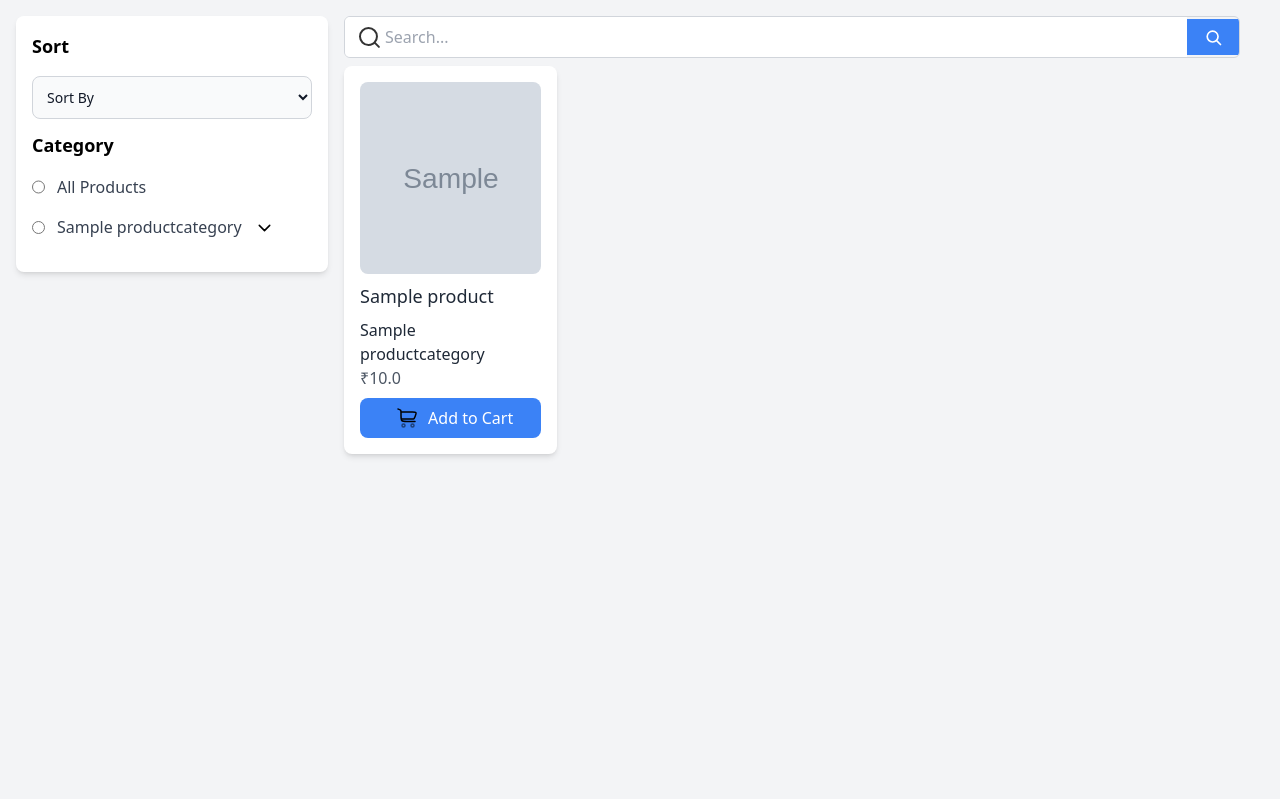
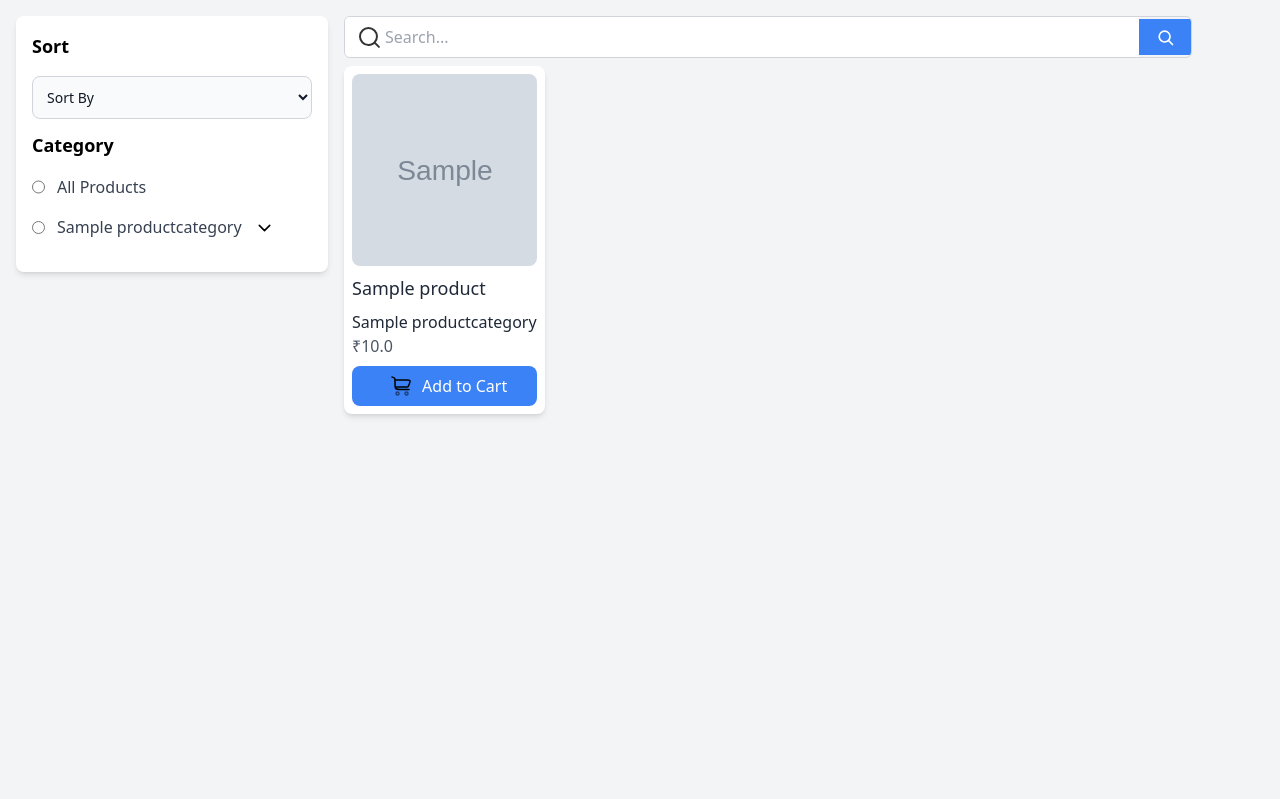
Before and after one commit to ShashwatUpadhyay/EcommerceApplication, a Django app: page /shop/ in a window 1280 px wide. Shown: the part 74-873 px from the top of the page. Run offline with Django 5.2, Linux system fonts and the light colour scheme; tables that the repository leaves empty hold one stand-in row (values such as "Sample post"); grey boxes marked "Sample" are stand-in pictures; some libraries are stand-ins or nearby versions.

Commit message:
shop page upgrade

```diff
--- a/ecom/settings.py
+++ b/ecom/settings.py
@@ -67,6 +67,7 @@ TEMPLATES = [
                 'django.contrib.auth.context_processors.auth',
                 'django.contrib.messages.context_processors.messages',
                 'base.context_processors.cart_item_count',
+                'shop.context_processors.cart_context',
             ],
         },
     },
--- a/orders/models.py
+++ b/orders/models.py
@@ -29,12 +29,16 @@ class Cart(BaseModel):
     def final_price(self):
         return self.total_price + self.tax
 
+    @property
+    def all_items(self):
+        return self.cartitems.all()
+
     def __str__(self):
         return self.customer.full_name
 
 class CartItem(BaseModel):
     cart = models.ForeignKey(Cart, on_delete=models.CASCADE, related_name='cartitems')
-    product = models.ForeignKey(Product, null=True,on_delete=models.SET_NULL)
+    product = models.ForeignKey(Product, null=True,on_delete=models.SET_NULL, related_name='incart')
     quantity = models.IntegerField(default=0)
 
 class Order(BaseModel):
--- /dev/null
+++ b/shop/context_processors.py
@@ -0,0 +1,9 @@
+from django.apps import apps
+
+def cart_context(request):
+    Cart = apps.get_model('orders', 'Cart')
+
+    def in_cart(product):
+        return Cart.objects.filter(customer=request.user.extra, is_paid=False, cartitems__product=product).exists()
+
+    return {'in_cart': in_cart}
--- a/shop/views.py
+++ b/shop/views.py
@@ -12,7 +12,7 @@ from django.core.paginator import Paginator
 def shop(request):
     category = models.ProductCategory.objects.all()
     products = models.Product.objects.all()
-
+    # print(request.user.extra in Cart.objects.filter(customer=request.user.extra, is_paid=False, cartitems__product__in=products))
     category_name = request.GET.get('category')
     sort = request.GET.get('sort')
     s = request.GET.get('s')
--- a/templates/components/header.html
+++ b/templates/components/header.html
@@ -29,7 +29,7 @@
 				{% if user.is_authenticated %}
 				<div class="relative">
 					<!-- Profile Icon -->
-					<button id="user-menu-btn" class="text-gray-600 hover:text-gray-900 text-xl focus:outline-none">
+					<button id="user-menu-btn" class="text-gray-600 z-200   hover:text-gray-900 text-xl focus:outline-none">
 						<svg height='30' viewBox="0 0 16 16" fill="none" xmlns="http://www.w3.org/2000/svg"><g id="SVGRepo_bgCarrier" stroke-width="0"></g><g id="SVGRepo_tracerCarrier" stroke-linecap="round" stroke-linejoin="round"></g><g id="SVGRepo_iconCarrier"> <path d="M8 7C9.65685 7 11 5.65685 11 4C11 2.34315 9.65685 1 8 1C6.34315 1 5 2.34315 5 4C5 5.65685 6.34315 7 8 7Z" fill="#000000"></path> <path d="M14 12C14 10.3431 12.6569 9 11 9H5C3.34315 9 2 10.3431 2 12V15H14V12Z" fill="#000000"></path> </g></svg>
 					</button>
 
--- a/templates/shop.html
+++ b/templates/shop.html
@@ -1,19 +1,18 @@
 {% extends "index.html" %}
 {% block title %}Ecommerce Home page{% endblock title %}
+{% load cart_filters %} {# Load the custom filter #}
 {% block stylesheet %}
 #search-results {
     position: absolute;
     top: 100%; /* Position right below input */
     left: 0;
-    z-index: 50; /* Ensure it appears above other elements */
     background-color: white;
-    max-height: 200px; /* Prevent overflow */
-    overflow-y: auto; /* Enable scrolling if too many results */
+    max-height: 300px; /* Prevent overflow */
+    overflow-y: scroll; /* Enable scrolling if too many results */
     display: none; /* Initially hidden */
 }
 
 {% endblock stylesheet %}
-
 {% block content %}
 
 <div class="bg-gray-100 min-h-screen">
@@ -54,9 +53,9 @@
                 {% if request.GET.sort %}
                 <input type="hidden" name="sort" value="{{ request.GET.sort }}">
                 {% endif %}
-                {% if request.GET.s %}
+                {% comment %} {% if request.GET.s %}
                 <input type="hidden" name="s" value="{{ request.GET.s }}">
-                {% endif %}
+                {% endif %} {% endcomment %}
 
                 <details class="mb-4">
                     <summary class="cursor-pointer font-medium text-gray-700 flex float-center">
@@ -106,7 +105,7 @@
         <!-- Products Section -->
         <div>
 
-        <div class="flex z-100  relative w-full flex-row text-on-surface dark:text-on-surface-dark">
+        <div class="flex relative w-full flex-row text-on-surface dark:text-on-surface-dark">
             <form class="flex items-center mb-2 w-full border border-gray-300 rounded-md overflow-hidden" id="search" method="get">
         {% if request.GET.sort %}
                 <input type="hidden" name="sort" value="{{ request.GET.sort }}">
@@ -251,7 +250,7 @@
             <!-- Product Card -->
             {% if products %}
             {% for product in products %}
-            <div class="block bg-white p-4 rounded-lg shadow-md hover:shadow-lg transition">
+            <div class="block bg-white p-2 rounded-lg shadow-md hover:shadow-lg transition">
             <a href="{% url 'product' product.slug %}" >
                 <img src="{{ product.latest_image.img.url }}" alt="{{ product.title }}"
                     class="w-full h-48 object-cover rounded-lg">
@@ -259,16 +258,23 @@
                 <p class=" font-small mt-2 text-gray-800">{{ product.category.name }}</p>
                 <p class="text-gray-600">₹{{ product.price }}</p>
             </a>
-            {% if product in request.user.extra.cart.cartitems.all %}
-                <button onclick="window.location.href=`/order/add-to-cart/?product_id={{ product.uid }}`" class="mt-2 w-full flex bg-blue-500 justify-center text-white px-4 py-2 rounded-lg hover:bg-blue-600 transition">
-                    <svg height='24' class='mx-2' viewBox="0 0 24 24" fill="none" xmlns="http://www.w3.org/2000/svg" stroke="#000000"><g id="SVGRepo_bgCarrier" stroke-width="0"></g><g id="SVGRepo_tracerCarrier" stroke-linecap="round" stroke-linejoin="round"></g><g id="SVGRepo_iconCarrier"> <path d="M2 3L2.26491 3.0883C3.58495 3.52832 4.24497 3.74832 4.62248 4.2721C5 4.79587 5 5.49159 5 6.88304V9.5C5 12.3284 5 13.7426 5.87868 14.6213C6.75736 15.5 8.17157 15.5 11 15.5H19" stroke="#000000" stroke-width="1.5" stroke-linecap="round"></path> <path opacity="0.5" d="M7.5 18C8.32843 18 9 18.6716 9 19.5C9 20.3284 8.32843 21 7.5 21C6.67157 21 6 20.3284 6 19.5C6 18.6716 6.67157 18 7.5 18Z" stroke="#000000" stroke-width="1.5"></path> <path opacity="0.5" d="M16.5 18.0001C17.3284 18.0001 18 18.6716 18 19.5001C18 20.3285 17.3284 21.0001 16.5 21.0001C15.6716 21.0001 15 20.3285 15 19.5001C15 18.6716 15.6716 18.0001 16.5 18.0001Z" stroke="#000000" stroke-width="1.5"></path> <path d="M5 6H16.4504C18.5054 6 19.5328 6 19.9775 6.67426C20.4221 7.34853 20.0173 8.29294 19.2078 10.1818L18.7792 11.1818C18.4013 12.0636 18.2123 12.5045 17.8366 12.7523C17.4609 13 16.9812 13 16.0218 13H5" stroke="#000000" stroke-width="1.5"></path> </g></svg>
-                    delete
-                </button>
+            {% if request.user.is_authenticated %}
+                {% if product|in_cart:request.user %}
+                    <button onclick="window.location.href=`/order/remove-item/?product_id={{ product.uid }}`" class="mt-2 w-full flex bg-red-500 justify-center text-white px-4 py-2 rounded-lg hover:bg-red-300 transition bottom-0">
+                        <svg height='25' viewBox="0 0 24 24" fill="none" xmlns="http://www.w3.org/2000/svg"><g id="SVGRepo_bgCarrier" stroke-width="0"></g><g id="SVGRepo_tracerCarrier" stroke-linecap="round" stroke-linejoin="round"></g><g id="SVGRepo_iconCarrier"> <path d="M6.99486 7.00636C6.60433 7.39689 6.60433 8.03005 6.99486 8.42058L10.58 12.0057L6.99486 15.5909C6.60433 15.9814 6.60433 16.6146 6.99486 17.0051C7.38538 17.3956 8.01855 17.3956 8.40907 17.0051L11.9942 13.4199L15.5794 17.0051C15.9699 17.3956 16.6031 17.3956 16.9936 17.0051C17.3841 16.6146 17.3841 15.9814 16.9936 15.5909L13.4084 12.0057L16.9936 8.42059C17.3841 8.03007 17.3841 7.3969 16.9936 7.00638C16.603 6.61585 15.9699 6.61585 15.5794 7.00638L11.9942 10.5915L8.40907 7.00636C8.01855 6.61584 7.38538 6.61584 6.99486 7.00636Z" fill="#0F0F0F"></path> </g></svg>
+                        remove from cart
+                    </button>
+                    {% else %}
+                    <button onclick="window.location.href=`/order/add-to-cart/?product_id={{ product.uid }}`" class="mt-2 w-full flex bg-blue-500 justify-center text-white px-4 py-2 rounded-lg hover:bg-blue-600 transition bottom-0">
+                        <svg height='24' class='mx-2' viewBox="0 0 24 24" fill="none" xmlns="http://www.w3.org/2000/svg" stroke="#000000"><g id="SVGRepo_bgCarrier" stroke-width="0"></g><g id="SVGRepo_tracerCarrier" stroke-linecap="round" stroke-linejoin="round"></g><g id="SVGRepo_iconCarrier"> <path d="M2 3L2.26491 3.0883C3.58495 3.52832 4.24497 3.74832 4.62248 4.2721C5 4.79587 5 5.49159 5 6.88304V9.5C5 12.3284 5 13.7426 5.87868 14.6213C6.75736 15.5 8.17157 15.5 11 15.5H19" stroke="#000000" stroke-width="1.5" stroke-linecap="round"></path> <path opacity="0.5" d="M7.5 18C8.32843 18 9 18.6716 9 19.5C9 20.3284 8.32843 21 7.5 21C6.67157 21 6 20.3284 6 19.5C6 18.6716 6.67157 18 7.5 18Z" stroke="#000000" stroke-width="1.5"></path> <path opacity="0.5" d="M16.5 18.0001C17.3284 18.0001 18 18.6716 18 19.5001C18 20.3285 17.3284 21.0001 16.5 21.0001C15.6716 21.0001 15 20.3285 15 19.5001C15 18.6716 15.6716 18.0001 16.5 18.0001Z" stroke="#000000" stroke-width="1.5"></path> <path d="M5 6H16.4504C18.5054 6 19.5328 6 19.9775 6.67426C20.4221 7.34853 20.0173 8.29294 19.2078 10.1818L18.7792 11.1818C18.4013 12.0636 18.2123 12.5045 17.8366 12.7523C17.4609 13 16.9812 13 16.0218 13H5" stroke="#000000" stroke-width="1.5"></path> </g></svg>
+                        Add to Cart
+                    </button>
+                {% endif %}
                 {% else %}
-                <button onclick="window.location.href=`/order/add-to-cart/?product_id={{ product.uid }}`" class="mt-2 w-full flex bg-blue-500 justify-center text-white px-4 py-2 rounded-lg hover:bg-blue-600 transition">
-                    <svg height='24' class='mx-2' viewBox="0 0 24 24" fill="none" xmlns="http://www.w3.org/2000/svg" stroke="#000000"><g id="SVGRepo_bgCarrier" stroke-width="0"></g><g id="SVGRepo_tracerCarrier" stroke-linecap="round" stroke-linejoin="round"></g><g id="SVGRepo_iconCarrier"> <path d="M2 3L2.26491 3.0883C3.58495 3.52832 4.24497 3.74832 4.62248 4.2721C5 4.79587 5 5.49159 5 6.88304V9.5C5 12.3284 5 13.7426 5.87868 14.6213C6.75736 15.5 8.17157 15.5 11 15.5H19" stroke="#000000" stroke-width="1.5" stroke-linecap="round"></path> <path opacity="0.5" d="M7.5 18C8.32843 18 9 18.6716 9 19.5C9 20.3284 8.32843 21 7.5 21C6.67157 21 6 20.3284 6 19.5C6 18.6716 6.67157 18 7.5 18Z" stroke="#000000" stroke-width="1.5"></path> <path opacity="0.5" d="M16.5 18.0001C17.3284 18.0001 18 18.6716 18 19.5001C18 20.3285 17.3284 21.0001 16.5 21.0001C15.6716 21.0001 15 20.3285 15 19.5001C15 18.6716 15.6716 18.0001 16.5 18.0001Z" stroke="#000000" stroke-width="1.5"></path> <path d="M5 6H16.4504C18.5054 6 19.5328 6 19.9775 6.67426C20.4221 7.34853 20.0173 8.29294 19.2078 10.1818L18.7792 11.1818C18.4013 12.0636 18.2123 12.5045 17.8366 12.7523C17.4609 13 16.9812 13 16.0218 13H5" stroke="#000000" stroke-width="1.5"></path> </g></svg>
-                    Add to Cart
-                </button>
+                    <button onclick="window.location.href=`{% url 'login' %}`" class="mt-2 w-full flex bg-blue-500 justify-center text-white px-4 py-2 rounded-lg hover:bg-blue-600 transition bottom-0">
+                        <svg height='24' class='mx-2' viewBox="0 0 24 24" fill="none" xmlns="http://www.w3.org/2000/svg" stroke="#000000"><g id="SVGRepo_bgCarrier" stroke-width="0"></g><g id="SVGRepo_tracerCarrier" stroke-linecap="round" stroke-linejoin="round"></g><g id="SVGRepo_iconCarrier"> <path d="M2 3L2.26491 3.0883C3.58495 3.52832 4.24497 3.74832 4.62248 4.2721C5 4.79587 5 5.49159 5 6.88304V9.5C5 12.3284 5 13.7426 5.87868 14.6213C6.75736 15.5 8.17157 15.5 11 15.5H19" stroke="#000000" stroke-width="1.5" stroke-linecap="round"></path> <path opacity="0.5" d="M7.5 18C8.32843 18 9 18.6716 9 19.5C9 20.3284 8.32843 21 7.5 21C6.67157 21 6 20.3284 6 19.5C6 18.6716 6.67157 18 7.5 18Z" stroke="#000000" stroke-width="1.5"></path> <path opacity="0.5" d="M16.5 18.0001C17.3284 18.0001 18 18.6716 18 19.5001C18 20.3285 17.3284 21.0001 16.5 21.0001C15.6716 21.0001 15 20.3285 15 19.5001C15 18.6716 15.6716 18.0001 16.5 18.0001Z" stroke="#000000" stroke-width="1.5"></path> <path d="M5 6H16.4504C18.5054 6 19.5328 6 19.9775 6.67426C20.4221 7.34853 20.0173 8.29294 19.2078 10.1818L18.7792 11.1818C18.4013 12.0636 18.2123 12.5045 17.8366 12.7523C17.4609 13 16.9812 13 16.0218 13H5" stroke="#000000" stroke-width="1.5"></path> </g></svg>
+                        Add to Cart
+                    </button>
             {% endif %}
             </div>
             {% endfor %}
```
Also changed, not shown: shop/models.py (+6 -1 lines), shop/templatetags/cart_filters.py (added, +9 -0 lines), orders/migrations/0006_alter_cartitem_product.py (added).
